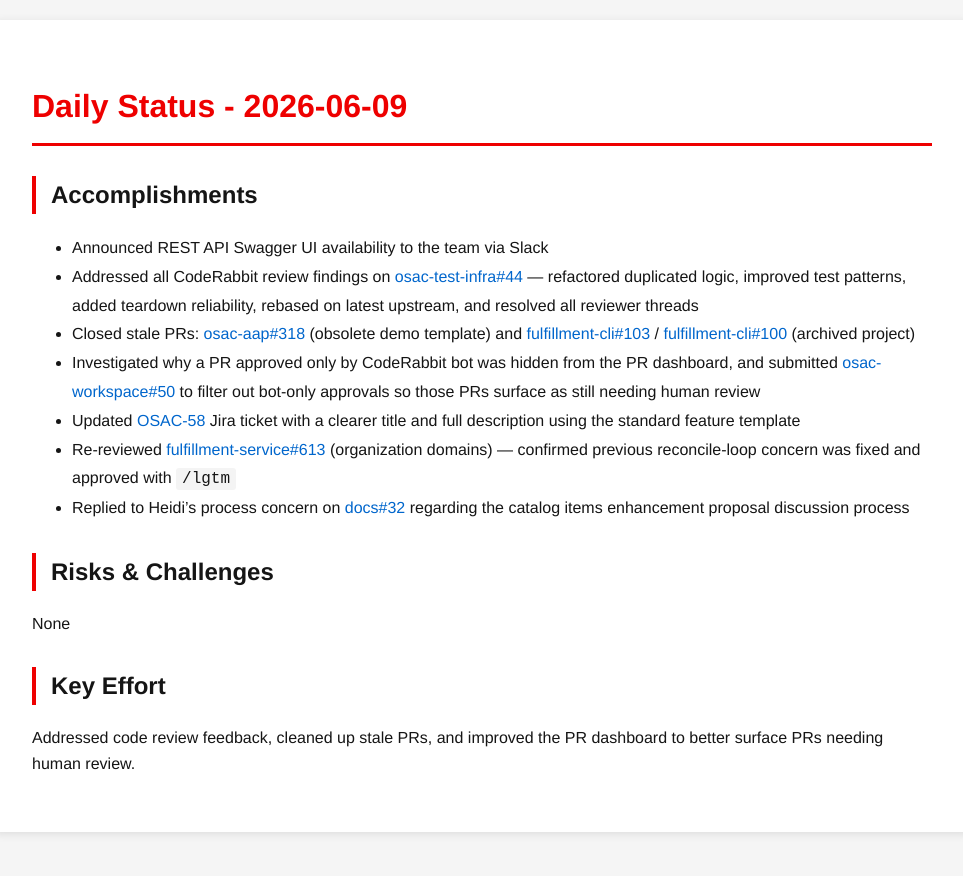
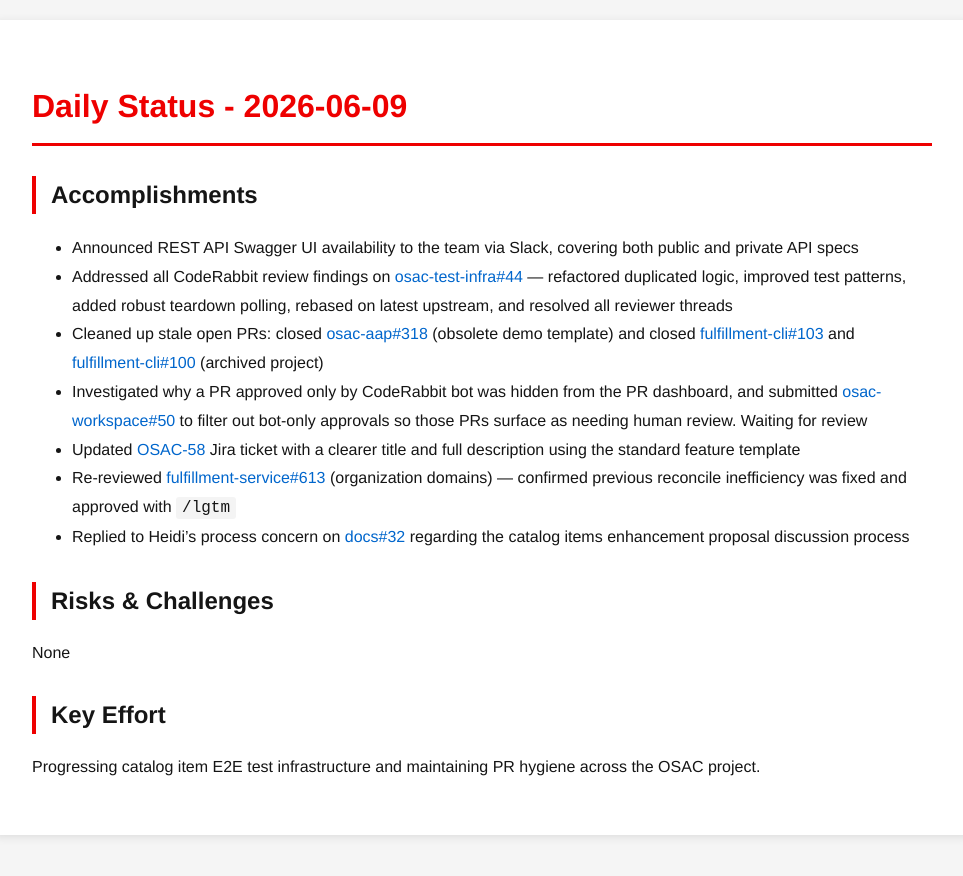
Before and after one commit to tzvatot/daily-status, a Jekyll site: the page built from 2026-06-09.md, in a window 1280 px wide. Shown: the top 876 px of the page, without its empty margins (158-1121 px from the left). Built offline with Jekyll 4.4.1, drawn with Linux system fonts in a browser that asks for light colours.

Commit message:
Daily status update - 2026-06-09

```diff
--- a/2026-06-09.md
+++ b/2026-06-09.md
@@ -7,16 +7,16 @@
 # Daily Status - 2026-06-09
 
 ## Accomplishments
-- Announced REST API Swagger UI availability to the team via Slack
-- Addressed all CodeRabbit review findings on [osac-test-infra#44](https://github.com/osac-project/osac-test-infra/pull/44) — refactored duplicated logic, improved test patterns, added teardown reliability, rebased on latest upstream, and resolved all reviewer threads
-- Closed stale PRs: [osac-aap#318](https://github.com/osac-project/osac-aap/pull/318) (obsolete demo template) and [fulfillment-cli#103](https://github.com/osac-project/fulfillment-cli/pull/103) / [fulfillment-cli#100](https://github.com/osac-project/fulfillment-cli/pull/100) (archived project)
-- Investigated why a PR approved only by CodeRabbit bot was hidden from the PR dashboard, and submitted [osac-workspace#50](https://github.com/osac-project/osac-workspace/pull/50) to filter out bot-only approvals so those PRs surface as still needing human review
+- Announced REST API Swagger UI availability to the team via Slack, covering both public and private API specs
+- Addressed all CodeRabbit review findings on [osac-test-infra#44](https://github.com/osac-project/osac-test-infra/pull/44) — refactored duplicated logic, improved test patterns, added robust teardown polling, rebased on latest upstream, and resolved all reviewer threads
+- Cleaned up stale open PRs: closed [osac-aap#318](https://github.com/osac-project/osac-aap/pull/318) (obsolete demo template) and closed [fulfillment-cli#103](https://github.com/osac-project/fulfillment-cli/pull/103) and [fulfillment-cli#100](https://github.com/osac-project/fulfillment-cli/pull/100) (archived project)
+- Investigated why a PR approved only by CodeRabbit bot was hidden from the PR dashboard, and submitted [osac-workspace#50](https://github.com/osac-project/osac-workspace/pull/50) to filter out bot-only approvals so those PRs surface as needing human review. Waiting for review
 - Updated [OSAC-58](https://redhat.atlassian.net/browse/OSAC-58) Jira ticket with a clearer title and full description using the standard feature template
-- Re-reviewed [fulfillment-service#613](https://github.com/osac-project/fulfillment-service/pull/613) (organization domains) — confirmed previous reconcile-loop concern was fixed and approved with `/lgtm`
+- Re-reviewed [fulfillment-service#613](https://github.com/osac-project/fulfillment-service/pull/613) (organization domains) — confirmed previous reconcile inefficiency was fixed and approved with `/lgtm`
 - Replied to Heidi's process concern on [docs#32](https://github.com/osac-project/docs/pull/32) regarding the catalog items enhancement proposal discussion process
 
 ## Risks & Challenges
 None
 
 ## Key Effort
-Addressed code review feedback, cleaned up stale PRs, and improved the PR dashboard to better surface PRs needing human review.
+Progressing catalog item E2E test infrastructure and maintaining PR hygiene across the OSAC project.
```
